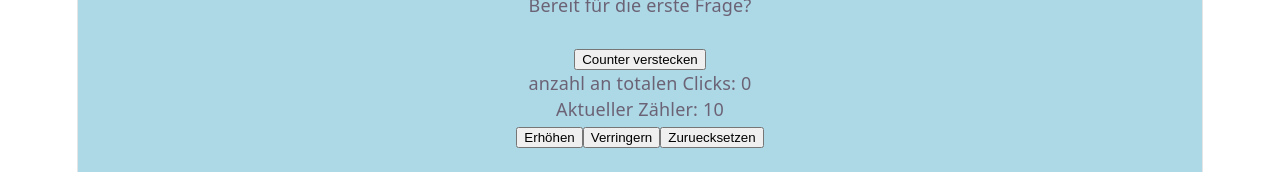
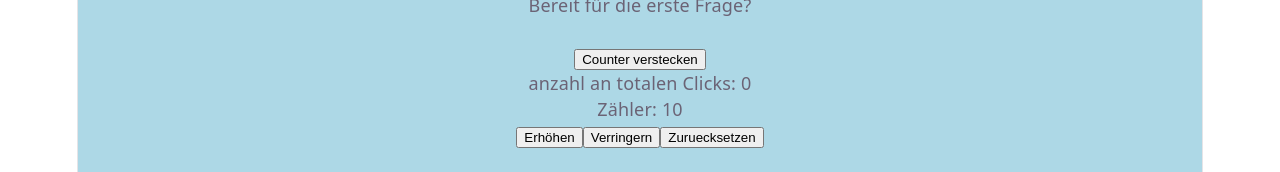
Before and after one commit to aura2062/wiss-quiz, a React (Vite) app: page / in a window 1280 px wide. Shown: the part 213-385 px from the top of the page. Built offline with nearby package versions, Linux system fonts and the light colour scheme.

Commit message:
updated Counter.jsx v3

```diff
--- a/src/Counter.jsx
+++ b/src/Counter.jsx
@@ -1,6 +1,6 @@
 import { useState } from 'react';
 
-function Counter({startwert, titel, incrementBy}) {
+function Counter({startwert = 0, titel = "Zähler", incrementBy = 1}) {
     const [count, setCount] = useState(startwert);
     const [istSichtbar, setIstSichtbar] = useState(true);
     const [numberOfClicks, setNumberOfClicks] = useState(0);
@@ -34,10 +34,11 @@ function Counter({startwert, titel, incrementBy}) {
             <button onClick={() => {toggle(); countClick();}}>
                 {istSichtbar? "Counter verstecken" : "Counter anzeigen"}
             </button>
-            <p>anzahl an totalen Clicks: {numberOfClicks} </p>
             { istSichtbar && (
                 <div>
-                    <p>Aktueller Zähler: {count}</p>
+                    <p>anzahl an totalen Clicks: {numberOfClicks} </p>
+
+                    <p>{titel}: {count}</p>
                     <button onClick={() => {erhoehen(); countClick();}}>Erhöhen</button>
                     <button onClick={() => {verringern(); countClick();}}>Verringern</button>
                     <button onClick={() => {zuruecksetzen(); countClick();}}>Zuruecksetzen</button>
```
